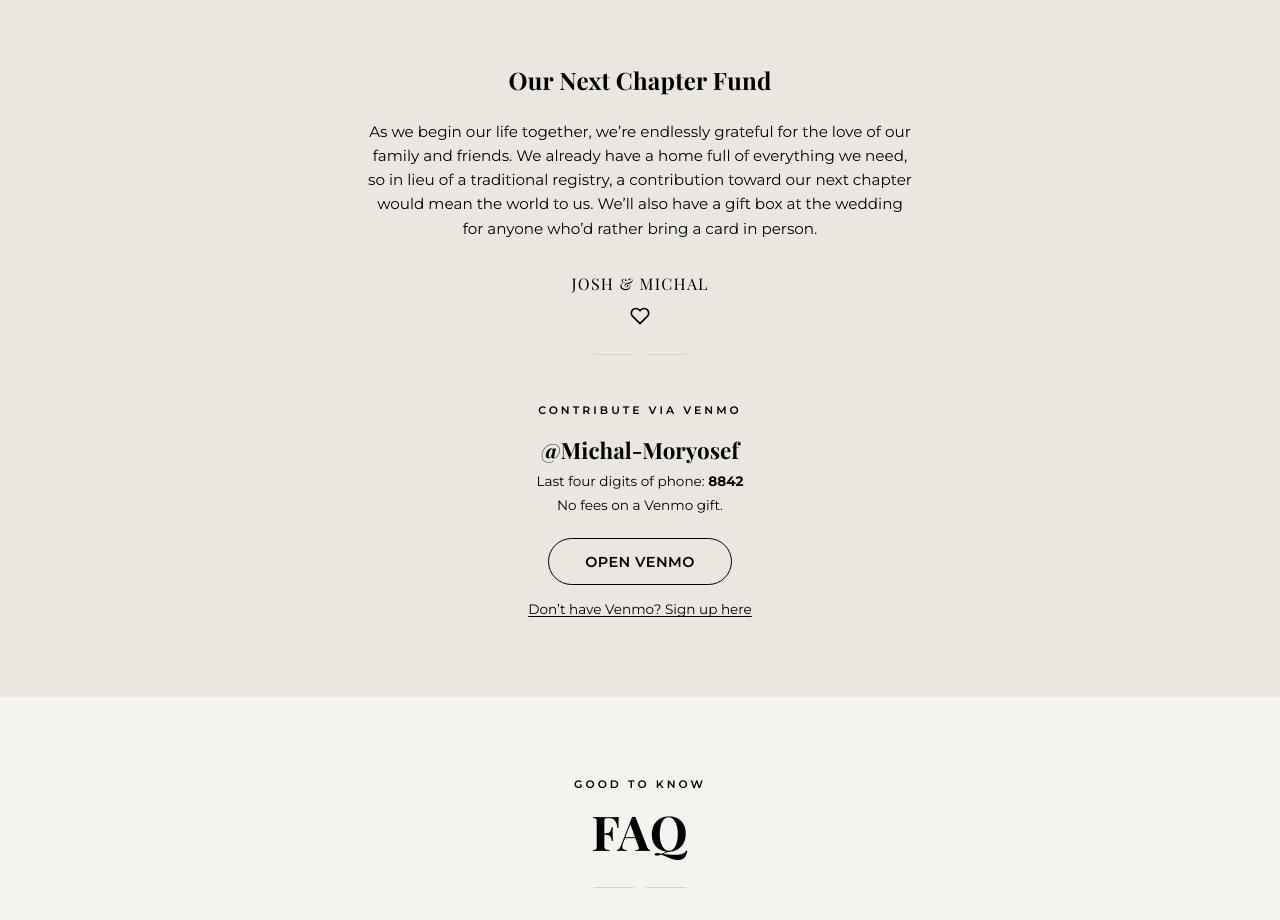
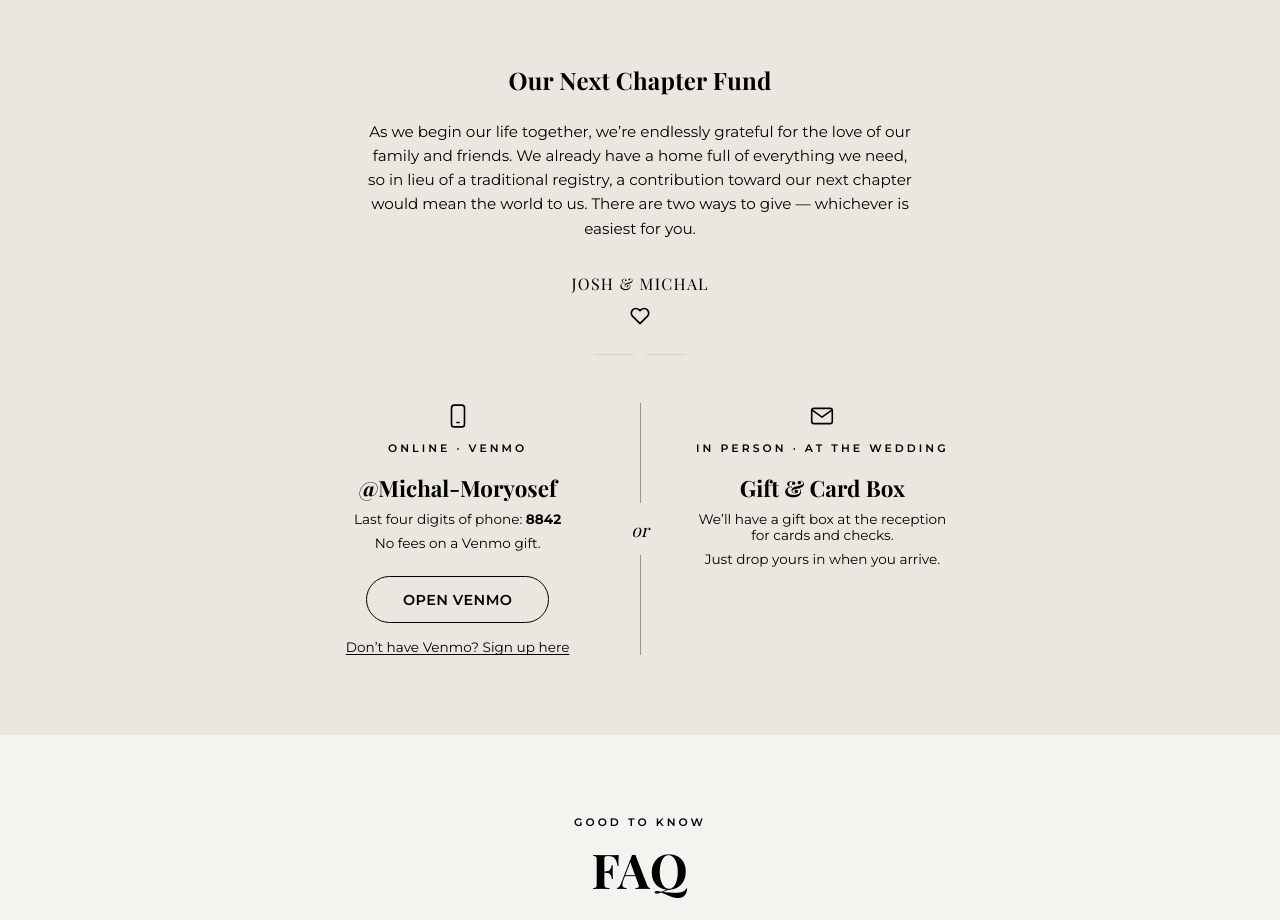
Before and after one commit to michali123/our-wedding, a plain HTML site: page index.html in a window 1280 px wide. Shown: the part 3000-3920 px from the top of the page. Drawn offline with nearby package versions, Linux system fonts and the light colour scheme; a web font is replaced by a local one.

Commit message:
Gifts section: show in-person gift/card box as a second option beside Venmo (draft, pending approval)
Co-Authored-By: Claude Opus 5.5 <noreply@anthropic.com>
Claude-Session: https://claude.ai/code/session_01VRPpvXJbBspFbmKShHXU5S

```diff
--- a/css/styles.css
+++ b/css/styles.css
@@ -817,10 +817,31 @@ section { position: relative; padding: 5rem 0; }
 .gift-options {
   margin-top: 3rem;
   display: flex;
-  justify-content: center;
+  flex-direction: column;
+  align-items: center;
+  gap: 2rem;
   text-align: center;
 }
-.gift-card { display: flex; flex-direction: column; align-items: center; gap: 0.5rem; max-width: 22rem; }
+.gift-card { display: flex; flex-direction: column; align-items: center; gap: 0.5rem; max-width: 22rem; width: 100%; }
+.gift-icon { color: var(--ink-muted); margin-bottom: 0.25rem; }
+.gift-or {
+  display: flex;
+  align-items: center;
+  gap: 0.9rem;
+  width: 100%;
+  max-width: 14rem;
+  font-family: var(--font-display);
+  font-style: italic;
+  font-size: 1.1rem;
+  color: var(--ink-muted);
+}
+.gift-or::before, .gift-or::after { content: ""; flex: 1; height: 1px; background: currentColor; opacity: 0.35; }
+@media (min-width: 760px) {
+  .gift-options { flex-direction: row; align-items: flex-start; justify-content: center; gap: 2.5rem; }
+  .gift-card { flex: 1 1 0; }
+  .gift-or { flex-direction: column; align-self: stretch; width: auto; max-width: none; }
+  .gift-or::before, .gift-or::after { width: 1px; height: auto; flex: 1; }
+}
 .gift-handle-big {
   margin: 0.6rem 0 0;
   font-family: var(--font-display);
--- a/index.html
+++ b/index.html
@@ -406,7 +406,7 @@
     <div class="side-dove side-dove-right" style="top: 50%; width: 34px;" aria-hidden="true"><svg viewBox="0 0 100 45"><g class="dove-wing dove-wing-left"><path d="M50,27 C42,15 26,11 6,21 C18,25 34,29 48,33 C50,31 50,29 50,27 Z"></path></g><g class="dove-wing dove-wing-right"><path d="M50,27 C58,15 74,11 94,21 C82,25 66,29 52,33 C50,31 50,29 50,27 Z"></path></g><path class="dove-tail" d="M48,31 L41,40 L50,36 Z"></path><path class="dove-body" d="M50,22 C54,22 56,26 54,30 C53,33 49,34 47,31 C46,27 47,23 50,22 Z"></path></svg></div>
     <div class="container container-prose" style="text-align:center;">
       <h2>Our Next Chapter Fund</h2>
-      <p class="section-intro">As we begin our life together, we&rsquo;re endlessly grateful for the love of our family and friends. We already have a home full of everything we need, so in lieu of a traditional registry, a contribution toward our next chapter would mean the world to us. We&rsquo;ll also have a gift box at the wedding for anyone who&rsquo;d rather bring a card in person.</p>
+      <p class="section-intro">As we begin our life together, we&rsquo;re endlessly grateful for the love of our family and friends. We already have a home full of everything we need, so in lieu of a traditional registry, a contribution toward our next chapter would mean the world to us. There are two ways to give &mdash; whichever is easiest for you.</p>
       <p class="gift-signature">Josh <span class="amp">&amp;</span> Michal</p>
       <svg width="20" height="20" viewBox="0 0 24 24" fill="none" stroke="currentColor" stroke-width="2" stroke-linecap="round" stroke-linejoin="round" class="gift-heart" aria-hidden="true"><path d="M20.84 4.61a5.5 5.5 0 0 0-7.78 0L12 5.67l-1.06-1.06a5.5 5.5 0 0 0-7.78 7.78l1.06 1.06L12 21.23l7.78-7.78 1.06-1.06a5.5 5.5 0 0 0 0-7.78z"></path></svg>
 
@@ -414,12 +414,23 @@
 
       <div class="gift-options">
         <div class="gift-card">
-          <p class="eyebrow">Contribute via Venmo</p>
+          <svg class="gift-icon" width="26" height="26" viewBox="0 0 24 24" fill="none" stroke="currentColor" stroke-width="1.5" stroke-linecap="round" stroke-linejoin="round" aria-hidden="true"><rect x="6" y="2" width="12" height="20" rx="2.5"></rect><line x1="11" y1="18" x2="13" y2="18"></line></svg>
+          <p class="eyebrow">Online &middot; Venmo</p>
           <p class="gift-handle-big">@Michal-Moryosef</p>
           <p class="gift-note">Last four digits of phone: <strong>8842</strong></p>
           <p class="gift-note">No fees on a Venmo gift.</p>
           <a class="btn btn-outline gift-btn" href="https://venmo.com/u/Michal-Moryosef" target="_blank" rel="noopener">Open Venmo</a>
           <a class="gift-signup-link" href="https://venmo.com/signup" target="_blank" rel="noopener">Don&rsquo;t have Venmo? Sign up here</a>
+        </div>
+
+        <div class="gift-or" aria-hidden="true"><span>or</span></div>
+
+        <div class="gift-card">
+          <svg class="gift-icon" width="26" height="26" viewBox="0 0 24 24" fill="none" stroke="currentColor" stroke-width="1.5" stroke-linecap="round" stroke-linejoin="round" aria-hidden="true"><rect x="2.5" y="5" width="19" height="14" rx="2"></rect><polyline points="3 6.5 12 13 21 6.5"></polyline></svg>
+          <p class="eyebrow">In Person &middot; At the Wedding</p>
+          <p class="gift-handle-big">Gift &amp; Card Box</p>
+          <p class="gift-note">We&rsquo;ll have a gift box at the reception for cards and checks.</p>
+          <p class="gift-note">Just drop yours in when you arrive.</p>
         </div>
       </div>
     </div>
```
